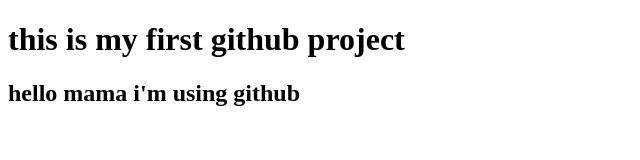
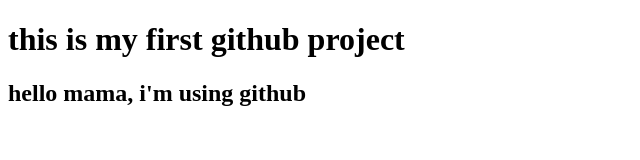
Before and after one commit to Sarman7105/my-first-website, a plain HTML site: page index.html in a window 1280 px wide. Shown: the full height of the page, 0-640 px from the left. Drawn offline with Linux system fonts and the light colour scheme.

Commit message:
comma is added

```diff
--- a/index.html
+++ b/index.html
@@ -7,6 +7,6 @@
 </head>
 <body>
     <h1>this is my first github project</h1>
-    <h2>hello mama i'm using github</h2>
+    <h2>hello mama, i'm using github</h2>
 </body>
 </html>
```
